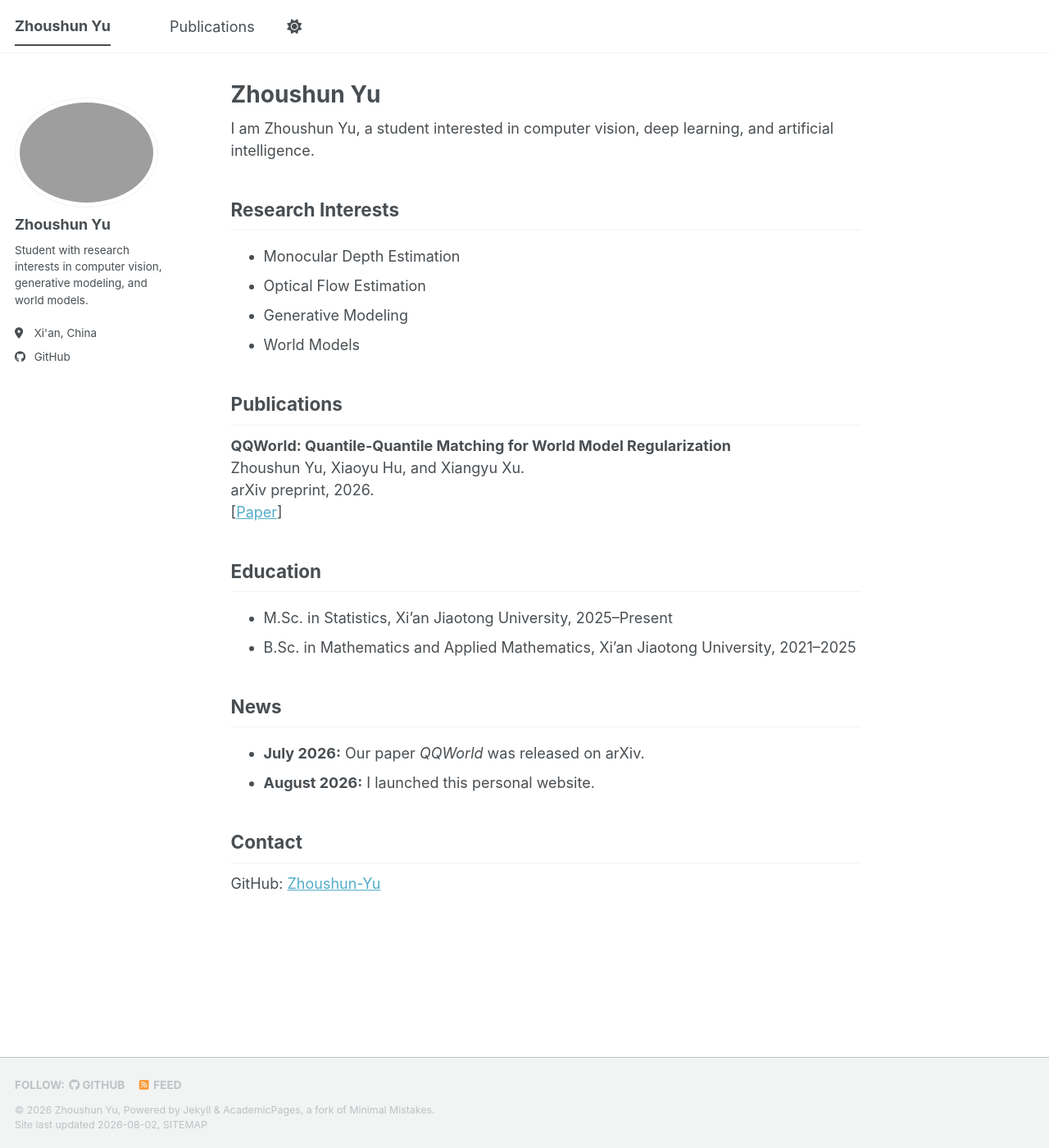
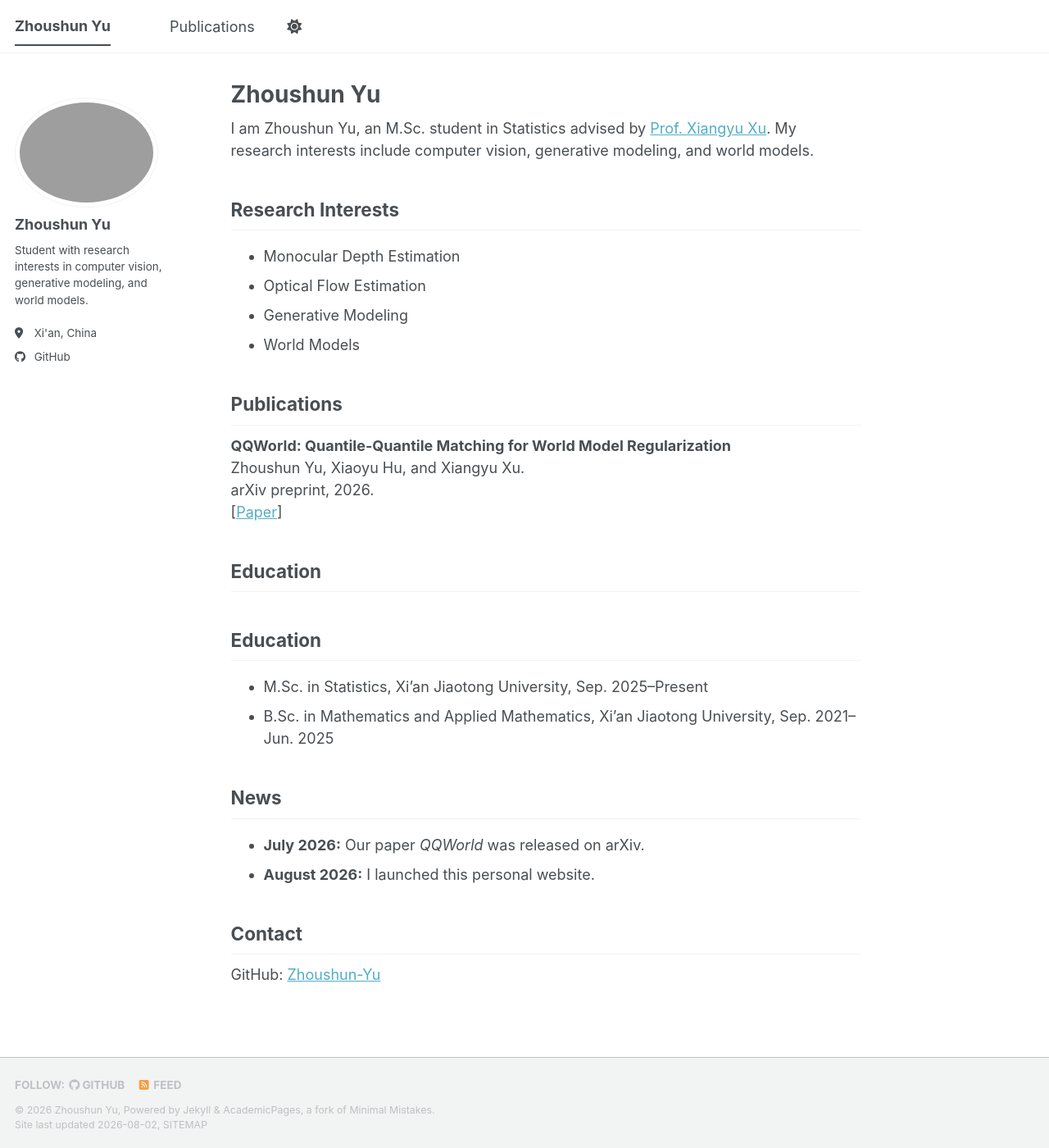
Before and after one commit to Zhoushun-Yu/Zhoushun-Yu.github.io, a Jekyll site: the page built from _pages/about.md, in a window 1280 px wide and 1400 px high. Shown: the whole window at 82% size. Built offline with Jekyll 4.4.1, drawn with Linux system fonts in a browser that asks for light colours; a style sheet for code colours, icons or effects is not loaded.

Commit message:
Update about.md

```diff
--- a/_pages/about.md
+++ b/_pages/about.md
@@ -7,7 +7,7 @@ redirect_from:
   - /about.html
 ---
 
-I am Zhoushun Yu, a student interested in computer vision, deep learning, and artificial intelligence.
+I am Zhoushun Yu, an M.Sc. student in Statistics advised by [Prof. Xiangyu Xu](https://xuxy09.github.io/). My research interests include computer vision, generative modeling, and world models.
 
 ## Research Interests
 
@@ -24,9 +24,10 @@ arXiv preprint, 2026.
 [[Paper](https://arxiv.org/abs/2607.28415)]
 
 ## Education
+## Education
 
-- M.Sc. in Statistics, Xi'an Jiaotong University, 2025–Present
-- B.Sc. in Mathematics and Applied Mathematics, Xi'an Jiaotong University, 2021–2025
+- M.Sc. in Statistics, Xi'an Jiaotong University, Sep. 2025–Present
+- B.Sc. in Mathematics and Applied Mathematics, Xi'an Jiaotong University, Sep. 2021–Jun. 2025
 
 ## News
 
```
